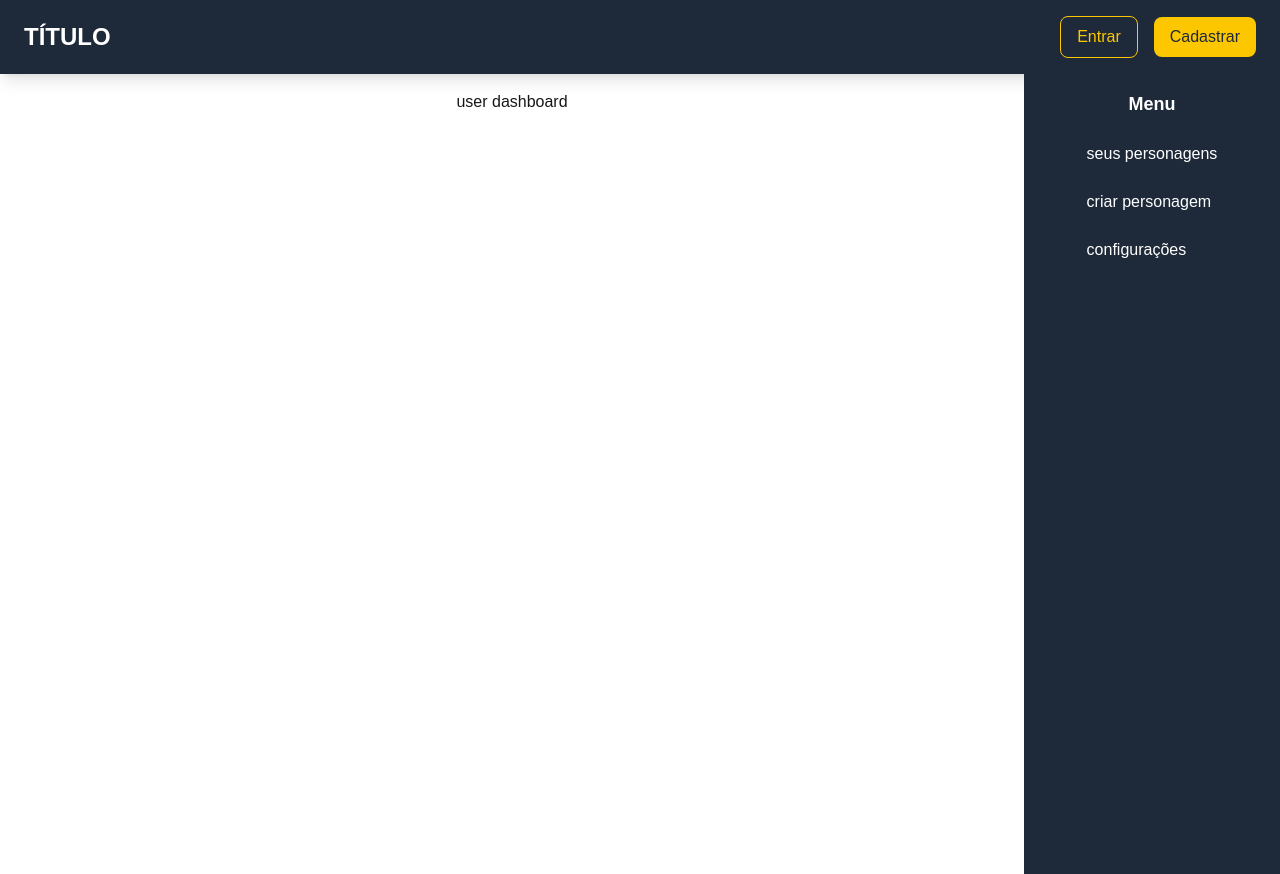
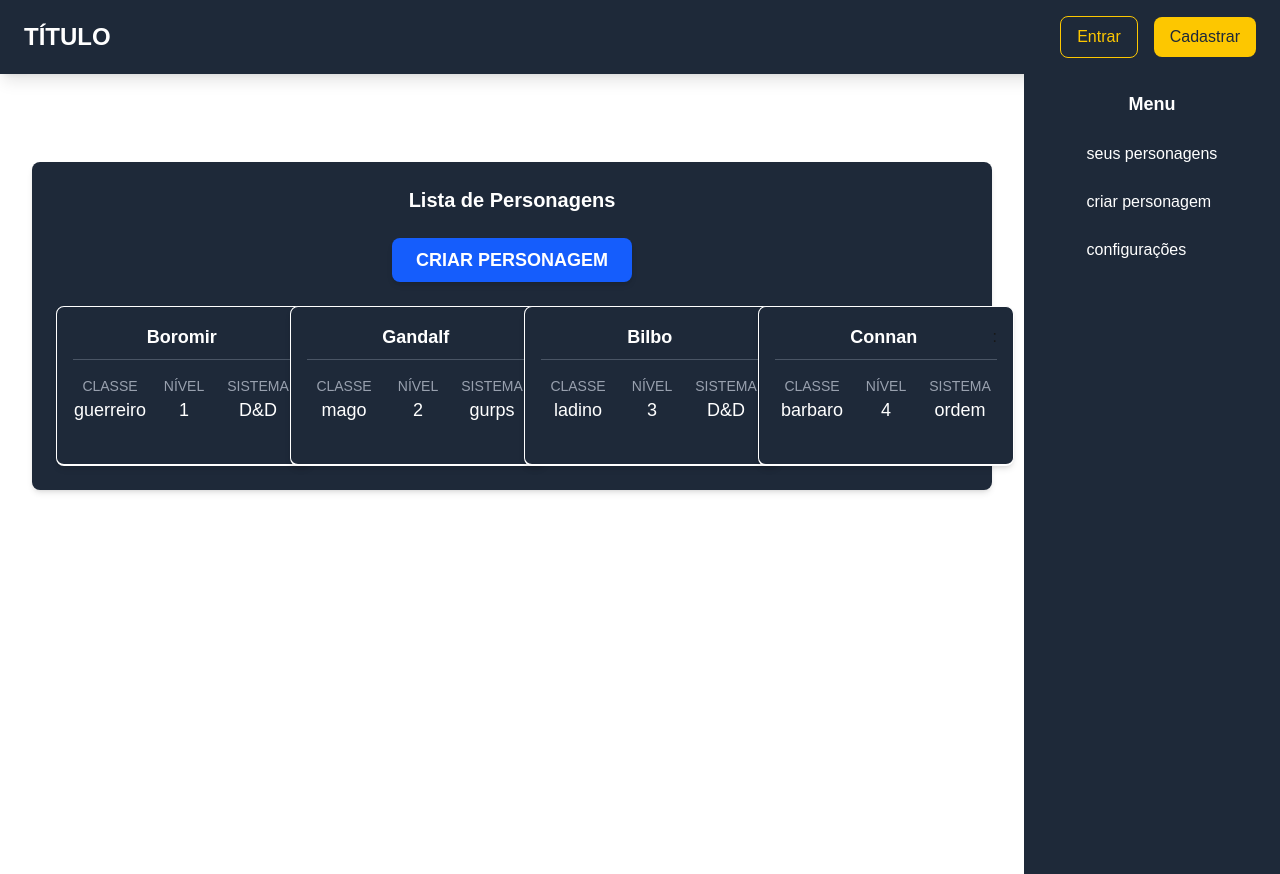
Before and after one commit to Gustavo-Vinicius-Santana/rpg-universal-system, a Next.js app: page /user in a window 1280 px wide. Built offline with nearby package versions, Linux system fonts and the light colour scheme.

Commit message:
[feature - ui - complet] (listagem de personagem) Criando tela de listagem de personagens

```diff
--- a/src/app/(pages)/user/page.tsx
+++ b/src/app/(pages)/user/page.tsx
@@ -1,9 +1,29 @@
-
+import CardSheet from "@/components/cards/cardSheet";
 
 export default function Page() {
     return (
-        <div className="flex justify-center">
-            <h1>user dashboard</h1>
+<div className="flex justify-center items-center flex-col w-full p-4">
+    {/* Título Principal */}
+    <h1 className="text-white text-2xl font-bold mb-6">User Dashboard</h1>
+
+    {/* Container da Lista */}
+    <div className="w-full max-w-6xl bg-gray-800 p-6 rounded-lg shadow-md">
+        <h2 className="text-white text-xl font-semibold mb-6 text-center">Lista de Personagens</h2>
+
+        <div className="mb-6 flex justify-center">
+            <button className="bg-blue-600 text-white px-6 py-2 font-semibold text-lg rounded-lg shadow-md hover:bg-blue-700 hover:shadow-lg transition duration-300">
+                CRIAR PERSONAGEM
+            </button>
         </div>
+
+        {/* Grid Responsivo */}
+        <div className="grid grid-cols-1 sm:grid-cols-2 md:grid-cols-3 lg:grid-cols-4 gap-6">
+            <CardSheet id={1} nome="Boromir" classe="guerreiro" nivel={1} sistema="D&D" />
+            <CardSheet id={2} nome="Gandalf" classe="mago" nivel={2} sistema="gurps" />
+            <CardSheet id={3} nome="Bilbo" classe="ladino" nivel={3} sistema="D&D" />
+            <CardSheet id={4} nome="Connan" classe="barbaro" nivel={4} sistema="ordem " />
+        </div>
+    </div>
+</div>
     );
 }
--- /dev/null
+++ b/src/components/cards/cardSheet.tsx
@@ -0,0 +1,39 @@
+
+type Interface = {
+    id : number,
+    nome : string,
+    classe : string,
+    nivel : number,
+    sistema : string,
+}
+
+export default function CardSheet({id, nome, classe, nivel, sistema}: Interface) {
+
+    return(
+        <div className="flex flex-col w-64 h-40 bg-gray-800 p-4 border-white border border-b-2 rounded-lg shadow-md transform transition-transform duration-300 hover:scale-105 hover:shadow-lg cursor-pointer">
+            {/* Cabeçalho com nome e botão de edição */}
+            <div className="flex flex-row justify-between items-center w-full mb-4 border-b border-gray-600 pb-2">
+                <p className="flex-1 text-center text-white text-lg font-semibold">{nome}</p>
+                <p>:</p>
+            </div>
+
+            {/* Informações do personagem */}
+            <div className="flex flex-row justify-between w-full text-white">
+                <div className="flex flex-col items-center flex-1">
+                    <p className="text-gray-400 text-sm">CLASSE</p>
+                    <p className="text-lg font-medium">{classe}</p>
+                </div>
+
+                <div className="flex flex-col items-center flex-1">
+                    <p className="text-gray-400 text-sm">NÍVEL</p>
+                    <p className="text-lg font-medium">{nivel}</p>
+                </div>
+
+                <div className="flex flex-col items-center flex-1">
+                    <p className="text-gray-400 text-sm">SISTEMA</p>
+                    <p className="text-lg font-medium">{sistema}</p>
+                </div>
+            </div>
+        </div>
+    )
+}
```
